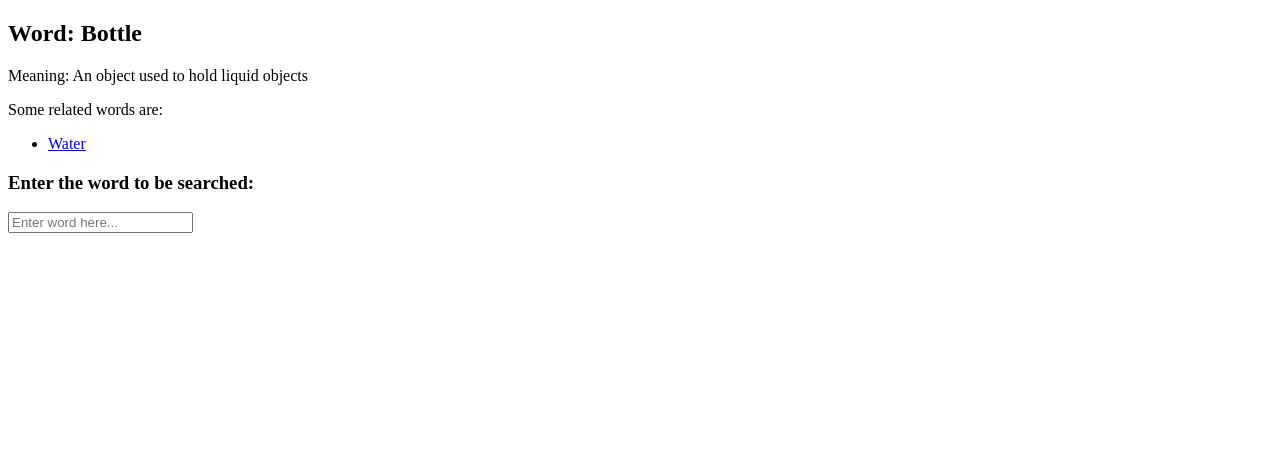
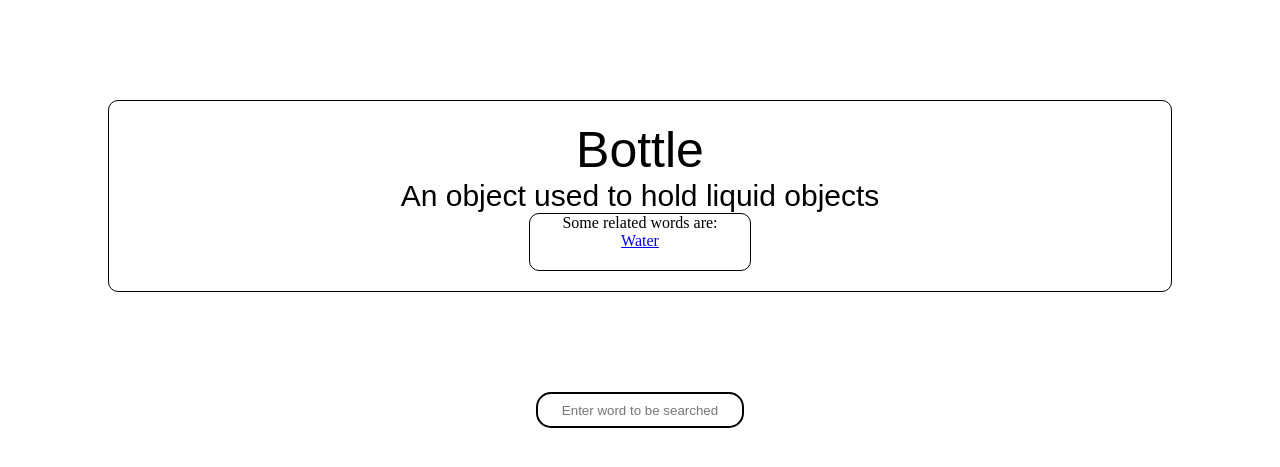
Before and after one commit to SridharPandian/Smart-PDF-Engine, a Django app: template dictionary/templates/dictionary/word.html in a window 1280 px wide. Shown: the top 467 px of the page. Run offline with Django 3.2, Linux system fonts and the light colour scheme; the template is opened without the code that fills it: values that come from a table or form of the project are taken from there, others are empty; data comes from the database, SQL or seed files in the repository; both versions use the stored data as it was after the commit.

Commit message:
Added more words, styles and admin url path debugged.

```diff
--- a/MeaningLister/urls.py
+++ b/MeaningLister/urls.py
@@ -17,6 +17,6 @@ from django.contrib import admin
 from django.urls import include,path
 
 urlpatterns = [
+    path('admin/', admin.site.urls),
     path('', include('dictionary.urls')),
-    path('admin/', admin.site.urls),
 ]
--- a/dictionary/templates/dictionary/word.html
+++ b/dictionary/templates/dictionary/word.html
@@ -5,26 +5,73 @@
     <meta http-equiv="X-UA-Compatible" content="IE=edge">
     <title>Dictionary - {{ word_data.word_text }}</title>
     <meta name="viewport" content="width=device-width, initial-scale=1">
+
+    <!-- Style components -->
+    <style>
+        .meaning-box {
+            margin: 100px;
+            padding: 20px;
+            border: 1px solid black;
+            border-radius: 10px;
+        }
+
+        .word-header {
+            font-size: 50px;
+            font-family: Arial;
+            /* color: blueviolet; */
+            text-align: center;
+        }
+
+        .meaning {
+            font-size: 30px;
+            font-family: Arial, sans-serif;
+            /* color: blue; */
+            text-align: center;
+        }
+
+        .related-words {
+            text-align: center;
+            border: 1px solid black;
+            border-radius: 10px;
+            /* padding: 20px; */
+            padding-bottom: 20px;
+            margin-left: 400px;
+            margin-right: 400px;
+        }
+
+        .search-form {
+            text-align: center;
+        }
+
+        .input-box {
+            text-align: center;
+            border: 2px solid black;
+            border-radius: 15px;
+            height: 30px;
+            width: 200px;
+        }
+    </style>
 </head>
 <body>
     <!-- For printing word data -->
-    {% if word_data %}
-        <h2>Word: {{ word_data.word_text }}</h2>
-        <p>Meaning: {{ word_data.word_meaning }}</p>
-        {% if word_data.related_words %}
-            <p>Some related words are: </p>
-            <ul>
-                {% for i in word_data.related_words.all %}
-                    <li><a href="/{{ i.word_text }}/">{{ i.word_text }}</a></li>
-                {% endfor %}
-            </ul>
+    <div class="meaning-box">
+        {% if word_data %}
+            <div class="word-header">{{ word_data.word_text }}</div>
+            <div class="meaning">{{ word_data.word_meaning }}</div>
+            <div class="related-words">
+                {% if word_data.related_words %}
+                    <div>Some related words are: </div>
+                        {% for i in word_data.related_words.all %}
+                            <div><a href="/{{ i.word_text }}/">{{ i.word_text }}</a></div>
+                        {% endfor %}
+                {% endif %}
+            </div>
         {% endif %}
-    {% endif %}
+    </div>
 
     <!-- For searching other words -->
-    <h3>Enter the word to be searched:</h3>
-    <form action="" method="GET" >
-        <input type="text" name="input_word" placeholder="Enter word here...">
+    <form class="search-form" action="" method="GET" >
+        <input class="input-box" type="text" name="input_word" placeholder="Enter word to be searched">
     </form>
     <br>
     {% if error_message %}
```
Also changed, not shown: db.sqlite3.
